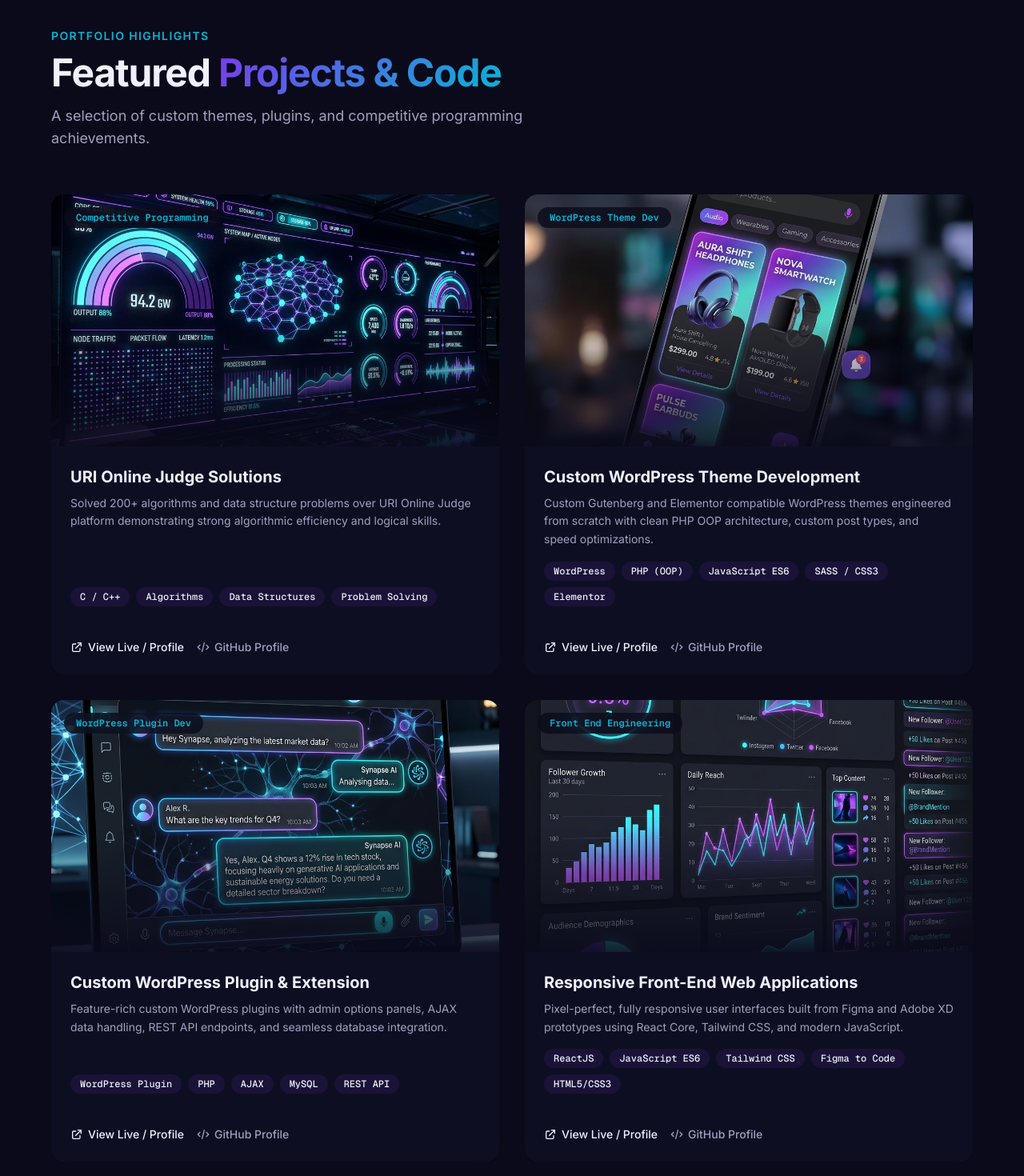
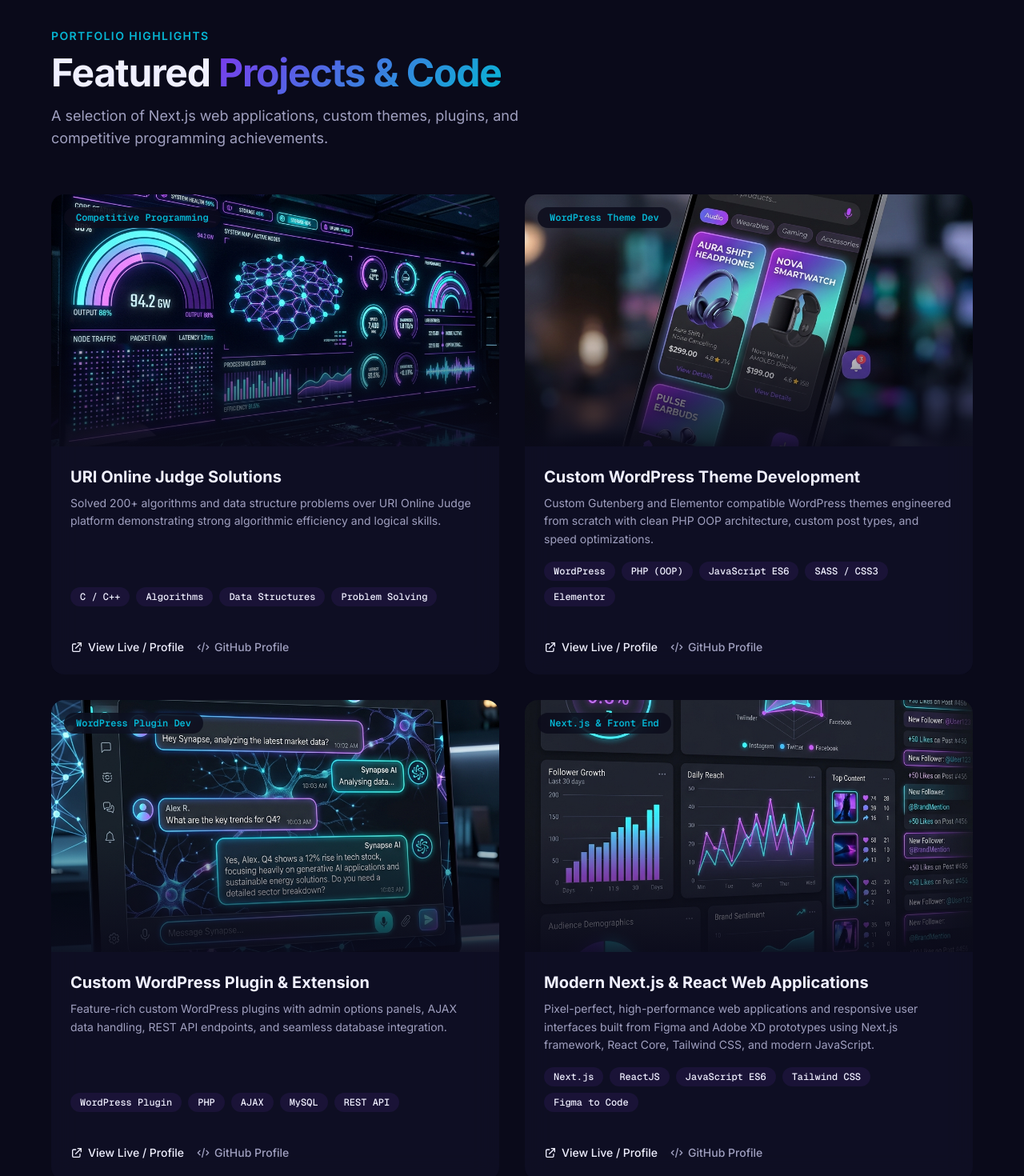
Before and after one commit to anil-chandra-robidas/RD-Portfolio, a Next.js app: page / in a window 1280 px wide. Shown: the part 5960-7430 px from the top of the page at 80% size. Built offline with nearby package versions, Linux system fonts and the light colour scheme.

Commit message:
Add Next.js framework to Featured Projects section

```diff
--- a/src/app/components/ProjectsSection.tsx
+++ b/src/app/components/ProjectsSection.tsx
@@ -48,12 +48,12 @@ const PROJECTS: Project[] = [
     codeUrl: 'https://github.com/anil-chandra-robidas',
   },
   {
-    title: 'Responsive Front-End Web Applications',
-    category: 'Front End Engineering',
+    title: 'Modern Next.js & React Web Applications',
+    category: 'Next.js & Front End',
     description:
-      'Pixel-perfect, fully responsive user interfaces built from Figma and Adobe XD prototypes using React Core, Tailwind CSS, and modern JavaScript.',
+      'Pixel-perfect, high-performance web applications and responsive user interfaces built from Figma and Adobe XD prototypes using Next.js framework, React Core, Tailwind CSS, and modern JavaScript.',
     image: '/projects/analytics.png',
-    tags: ['ReactJS', 'JavaScript ES6', 'Tailwind CSS', 'Figma to Code', 'HTML5/CSS3'],
+    tags: ['Next.js', 'ReactJS', 'JavaScript ES6', 'Tailwind CSS', 'Figma to Code'],
     liveUrl: 'https://anil-chandra-robidas.github.io/unique-portfolio/',
     codeUrl: 'https://github.com/anil-chandra-robidas',
   },
@@ -100,7 +100,7 @@ export default function ProjectsSection() {
             Featured <span className="text-gradient-static">Projects &amp; Code</span>
           </h2>
           <p className="mt-4 max-w-2xl text-base text-text-secondary sm:text-lg">
-            A selection of custom themes, plugins, and competitive programming achievements.
+            A selection of Next.js web applications, custom themes, plugins, and competitive programming achievements.
           </p>
         </ScrollReveal>
 
```
Also changed, not shown: public/601813119_3842458002553272_2796503603883689266_n.jpg (added).
